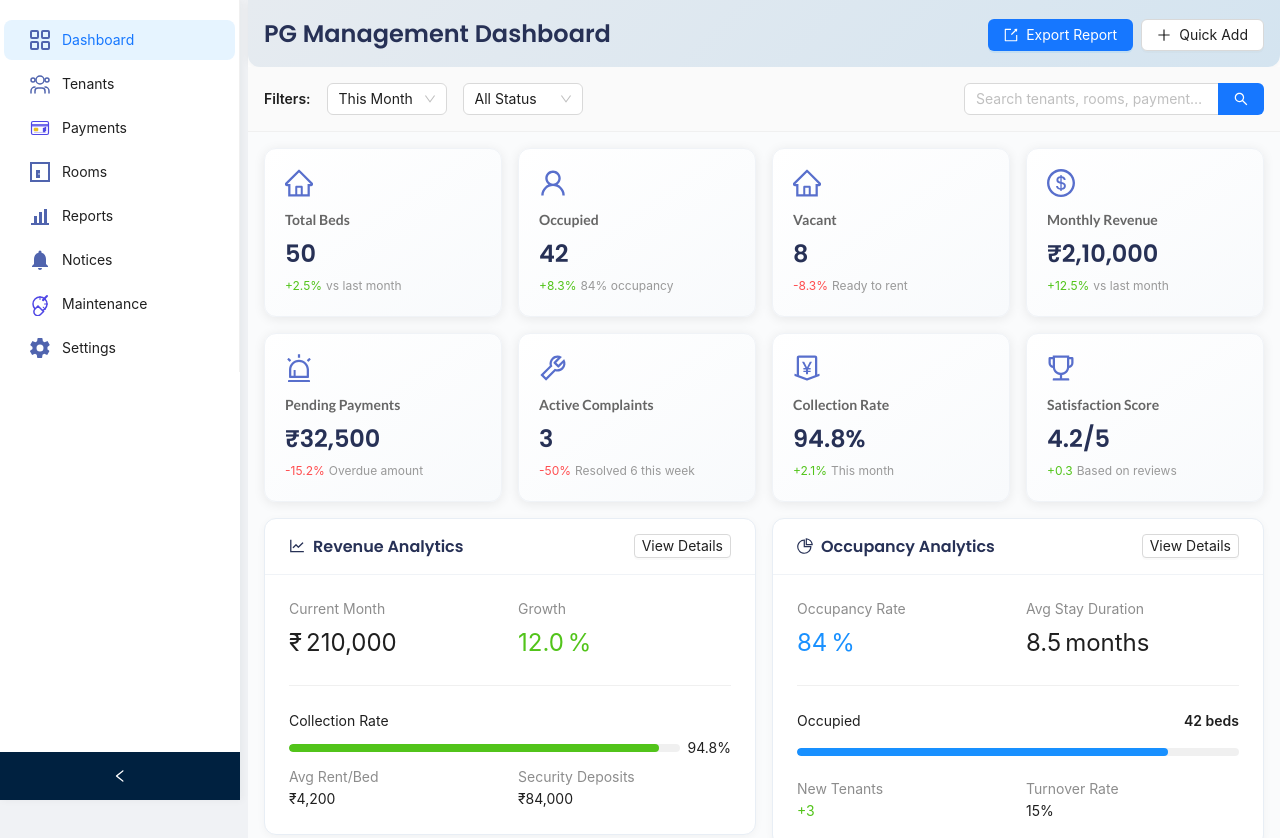
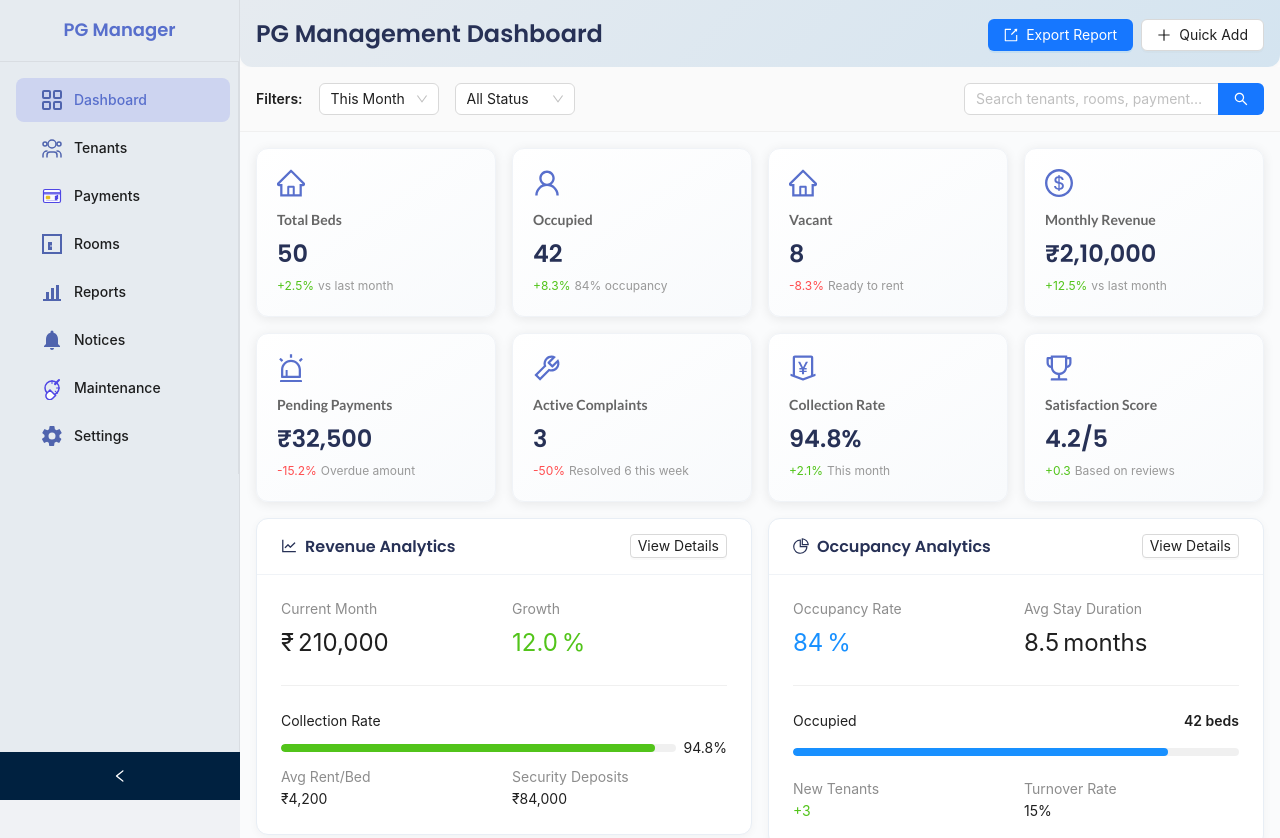
Before and after one commit to venkataraviduddugunta7/My-PG-management, a React (Vite) app: page / in a window 1280 px wide. Shown: the top 838 px of the page. Built offline with nearby package versions, Linux system fonts and the light colour scheme.

Commit message:
"added the sidebar design"

```diff
--- a/src/App.jsx
+++ b/src/App.jsx
@@ -28,6 +28,7 @@ function App() {
           left: 0,
           top: 0,
           bottom: 0,
+          zIndex: 1000,
         }}
       >
         <Sidebar collapsed={collapsed} />
@@ -37,10 +38,10 @@ function App() {
       <Layout style={{
         marginLeft: collapsed ? 80 : 240,
         transition: 'margin-left 0.2s',
+        background: '#fafbfc',
       }}>
         <Content
           style={{
-            margin: '0px 0px 0px 8px ',
             minHeight: 280,
             background: colorBgContainer,
           }}
--- a/src/components/layout/sidebar/sidebar.jsx
+++ b/src/components/layout/sidebar/sidebar.jsx
@@ -1,20 +1,11 @@
 import { Menu } from "antd";
-import {
-  DashboardOutlined,
-  TeamOutlined,
-  CreditCardOutlined,
-  HomeOutlined,
-  FileTextOutlined,
-  NotificationOutlined,
-  ToolOutlined,
-  SettingOutlined,
-} from "@ant-design/icons";
-import { useNavigate } from "react-router-dom";
+import { useNavigate, useLocation } from "react-router-dom";
 import "./Sidebar.scss";
 import { DashboardIcon, MaintenanceIcon, NoticesIcon, PaymentsIcon, ReportsIcon, RoomsIcon, SettingsIcon, TenantsIcon } from "../../resusableComponents/DrayageIcons";
 
 const Sidebar = ({ collapsed }) => {
   const navigate = useNavigate();
+  const location = useLocation();
 
   const menuItems = [
     {
@@ -67,14 +58,31 @@ const Sidebar = ({ collapsed }) => {
     },
   ];
 
+  // Get the current path to determine selected key
+  const getSelectedKey = () => {
+    const path = location.pathname;
+    if (path === '/') return ['dashboard'];
+    return [path.split('/')[1]];
+  };
+
   return (
+    <div className="sidebar-container">
+      <div className="sidebar-header">
+        <div className="logo-container">
+          <h1 className="logo-text">PG Manager</h1>
+        </div>
+      </div>
+      <div className="sidebar-menu-wrapper">
         <Menu
           theme="light"
           mode="inline"
-      defaultSelectedKeys={["dashboard"]}
+          selectedKeys={getSelectedKey()}
           items={menuItems}
           inlineCollapsed={collapsed}
+          className="sidebar-menu"
         />
+      </div>
+    </div>
   );
 };
 
--- a/src/components/layout/sidebar/sidebar.scss
+++ b/src/components/layout/sidebar/sidebar.scss
@@ -1,45 +1,129 @@
 @import '../../../assets/scss/variables';
 @import '../../../assets/scss/mixins';
 
-.ant-layout-sider {
-  background: $sidebar-bg;
-  box-shadow: 2px 0 8px 0 rgba(29, 35, 41, 0.05);
-  position: fixed;
-  left: 0;
-  top: 0;
-  bottom: 0;
-  z-index: 100;
-  height: 100vh;
-  transition: all 0.2s;
+.sidebar-container {
+  height: 100%;
+  display: flex;
+  flex-direction: column;
+  background: #E6EBF0;
+  border-right: 1px solid rgba(0, 0, 0, 0.06);
+}
 
-  @include respond-to('md') {
-    width: $sidebar-collapsed-width !important;
-    flex: 0 0 $sidebar-collapsed-width !important;
-    max-width: $sidebar-collapsed-width !important;
-    min-width: $sidebar-collapsed-width !important;
+.sidebar-header {
+  padding: 20px 16px;
+  border-bottom: 1px solid rgba(0, 0, 0, 0.06);
+  background: #E6EBF0;
+
+  .logo-container {
+    display: flex;
+    align-items: center;
+    justify-content: center;
+
+    .logo-text {
+      font-family: 'Poppins', sans-serif;
+      font-size: 18px;
+      font-weight: 600;
+      color: #586FCC;
+      margin: 0;
+    }
   }
 }
 
-.ant-menu {
+.sidebar-menu {
+  flex: 1;
   border-right: none;
-  padding-top: 16px;
+  padding: 12px 8px;
+  background: #E6EBF0;
+  overflow-y: auto;
+  overflow-x: hidden;
+
+  &::-webkit-scrollbar {
+    width: 4px;
+  }
+
+  &::-webkit-scrollbar-track {
+    background: transparent;
+  }
+
+  &::-webkit-scrollbar-thumb {
+    background: rgba(88, 111, 204, 0.2);
+    border-radius: 4px;
+  }
+
+  .ant-menu-item {
+    margin: 4px 8px;
+    border-radius: 8px;
+    height: 44px;
+    line-height: 44px;
+    transition: all 0.2s ease;
+    position: relative;
+
+    &:hover {
+      background: rgba(88, 111, 204, 0.08);
+      color: #586FCC;
+
+      .anticon {
+        color: #586FCC;
+      }
+    }
+
+    &.ant-menu-item-selected {
+      background: #CDD4F0;
+      color: #586FCC;
+      font-weight: 500;
+
+      .anticon {
+        color: #586FCC;
+      }
+
+      &:hover {
+        background: #CDD4F0;
+      }
+    }
+
+    .anticon {
+      color: #66717B;
+      font-size: 18px;
+      transition: all 0.2s ease;
+    }
+
+    span {
+      font-size: 14px;
+      font-weight: 500;
+    }
+  }
 }
 
-.logo-container {
-  height: $header-height;
-  padding: 16px;
-  @include flex-center;
+// Collapsed state styles
+.ant-layout-sider-collapsed {
+  .sidebar-header {
+    padding: 20px 8px;
 
-  .logo {
-    height: 100%;
-    object-fit: contain;
+    .logo-text {
+      display: none;
+    }
   }
 
-  .logo-text {
-    margin-left: 12px;
-    font-size: 18px;
-    font-weight: 600;
-    color: $primary-color;
-    white-space: nowrap;
+  .sidebar-menu {
+    .ant-menu-item {
+      padding: 0 24px !important;
+    }
   }
 }
+
+// Responsive styles
+@media (max-width: 768px) {
+  .sidebar-container {
+    width: 100% !important;
+    max-width: 100% !important;
+    min-width: 100% !important;
+  }
+
+  .sidebar-menu {
+    .ant-menu-item {
+      margin: 2px 4px;
+      height: 40px;
+      line-height: 40px;
+    }
+  }
+}
```
Lines whose indentation alone changed are shown as unchanged.
